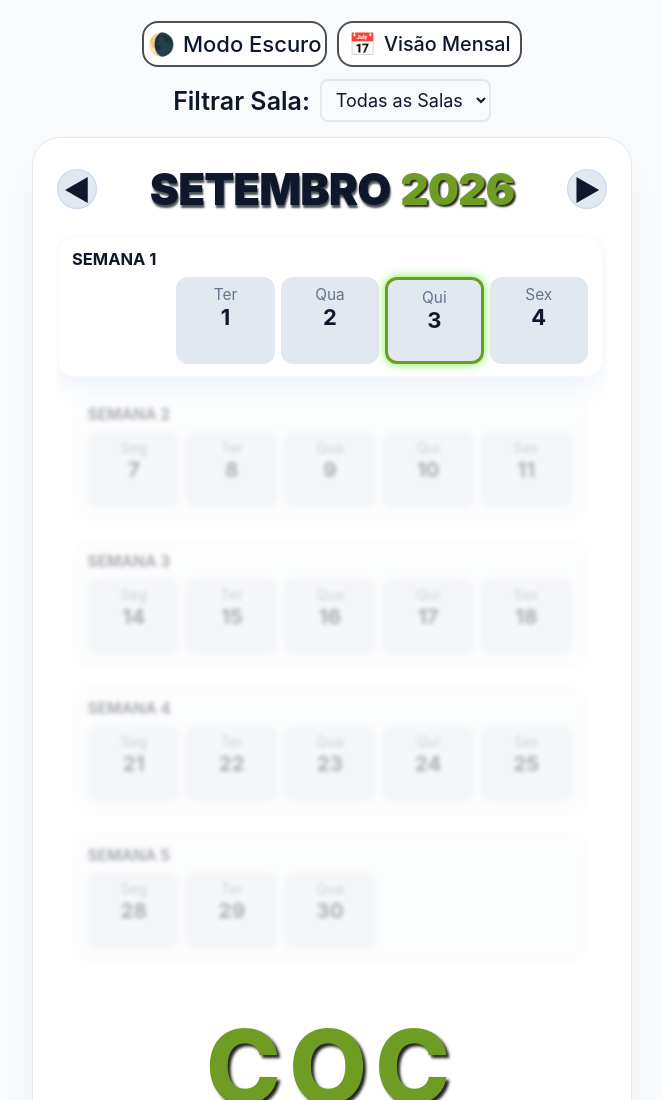
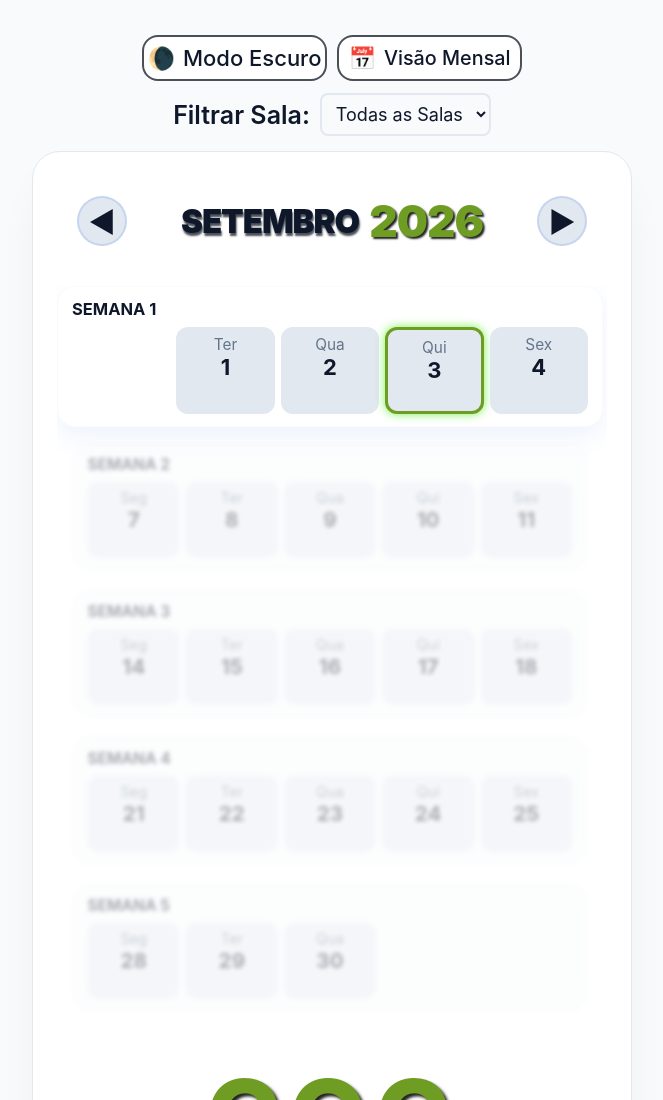
Before and after one commit to cocmorumbi/laboratorios-coc, a website: page public/index.html in a window 1280 px wide. Shown: the top 1100 px of the page, without its empty margins (308-971 px from the left). Drawn offline with Linux system fonts and the light colour scheme; no server answers.

Commit message:
Correcao visual V6

```diff
--- a/public/style.css
+++ b/public/style.css
@@ -130,10 +130,11 @@
 .month-header-large .month-name {
   color: var(--text);
   gap: 12px;
-  font-size: 2rem;
+  font-size: 1.5rem;
   font-weight: 900;
   letter-spacing: -1px;
   text-transform: uppercase;
+  align-self: center;
   text-shadow: 1px 3px 2px var(--btn-hover);
 }
 
@@ -143,19 +144,21 @@
   font-size: 2rem;
   font-weight: 900;
   letter-spacing: -1px;
+  align-self: center;
   text-shadow: 2px 2px 2px var(--title-shadow);
 }
 
 .nav-arrow {
   background: var(--border);
   color: var(--text);
-  border: 1px solid rgba(37, 99, 235, 0.15);
-  width: 40px;
-  height: 40px;
+  border: 2px solid rgba(37, 99, 235, 0.15);
+  width: 50px;
+  height: 50px;
   border-radius: 50%;
   display: flex;
   align-items: center;
   justify-content: center;
+  margin: 20px;
   font-size: 1.3rem;
   font-weight: bold;
   cursor: pointer;
@@ -503,7 +506,7 @@
   gap: 12px !important;
   width: 100% !important;
   margin-bottom: 15px;
-  margin-top: 1px;
+  margin-top: 15px;
 }
 
 .top-buttons-row {
```
